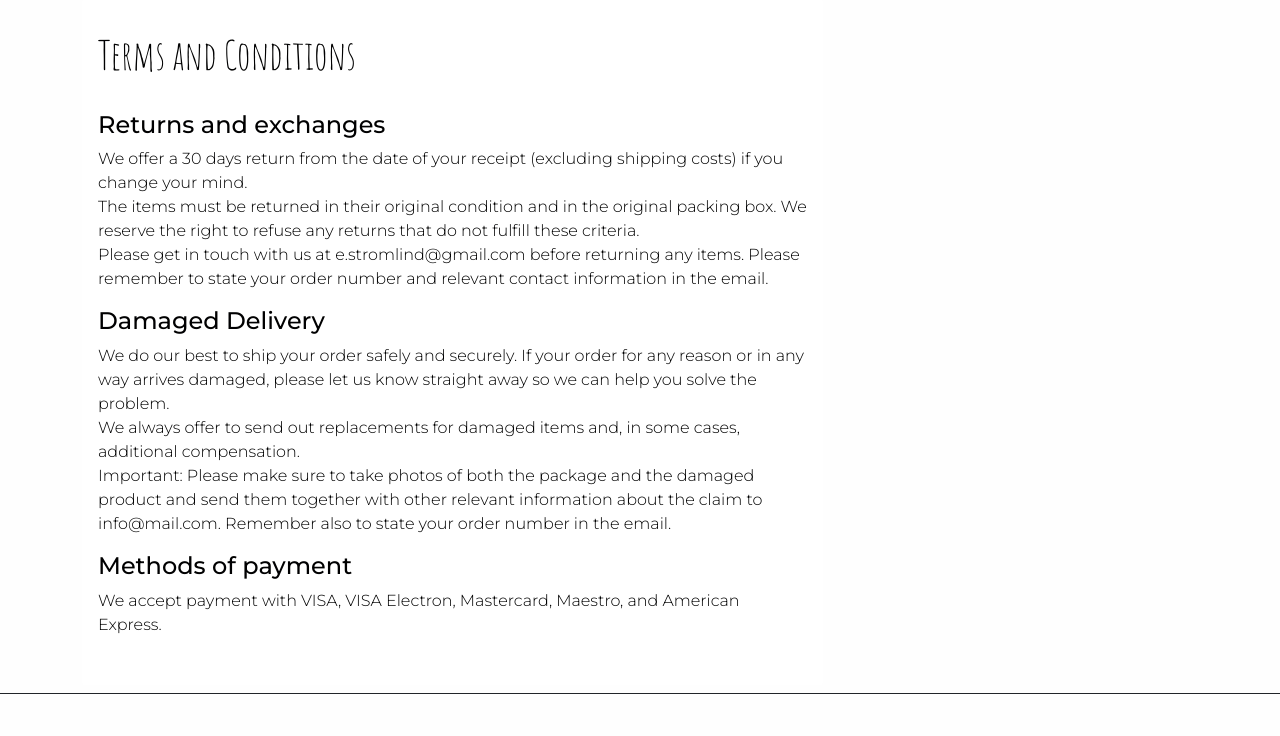
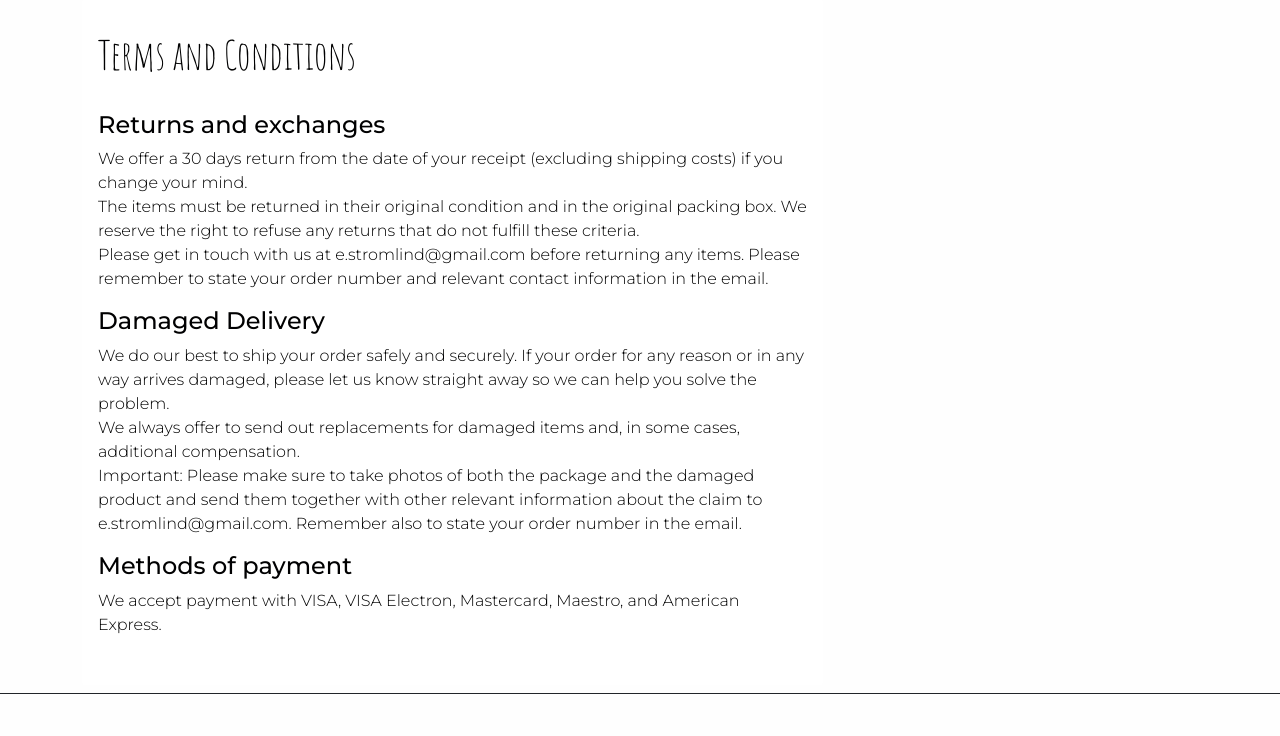
Before and after one commit to Code-Institute-Submissions/stroemlind-esart_JulyResub, a Django app: page /terms_and_conditions/ in a window 1280 px wide. Shown: the part 120-856 px from the top of the page. Run offline with Django 3.2, Linux system fonts and the light colour scheme; some libraries are stand-ins or nearby versions; some web fonts are replaced.

Commit message:
Fix typo in terms & conditions template

```diff
--- a/home/templates/home/terms-and-conditions.html
+++ b/home/templates/home/terms-and-conditions.html
@@ -23,7 +23,7 @@
                             please let us know straight away so we can help you solve the problem. <br>
                             We always offer to send out replacements for damaged items and, in some cases, additional compensation. <br>
                             Important: Please make sure to take photos of both the package and the damaged product and send them together with other
-                            relevant information about the claim to info@mail.com.
+                            relevant information about the claim to e.stromlind@gmail.com.
                             Remember also to state your order number in the email.
                         </p>
                         <h4>Methods of payment</h4>
```
